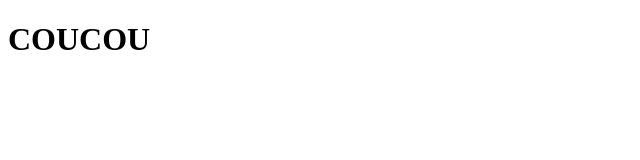
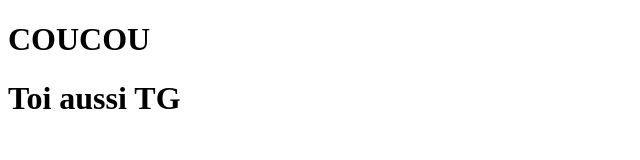
Before and after one commit to agirlnamedmat/git-html, a plain HTML site: page index.html in a window 1280 px wide. Shown: the whole page, without its empty margins (0-640 px from the left). Drawn offline with Linux system fonts and the light colour scheme.

Commit message:
Toi aussi TG

```diff
--- a/index.html
+++ b/index.html
@@ -7,5 +7,6 @@
 </head>
 <body>
     <h1>COUCOU</h1>
+    <h1>Toi aussi TG</h1>
 </body>
 </html>
```
